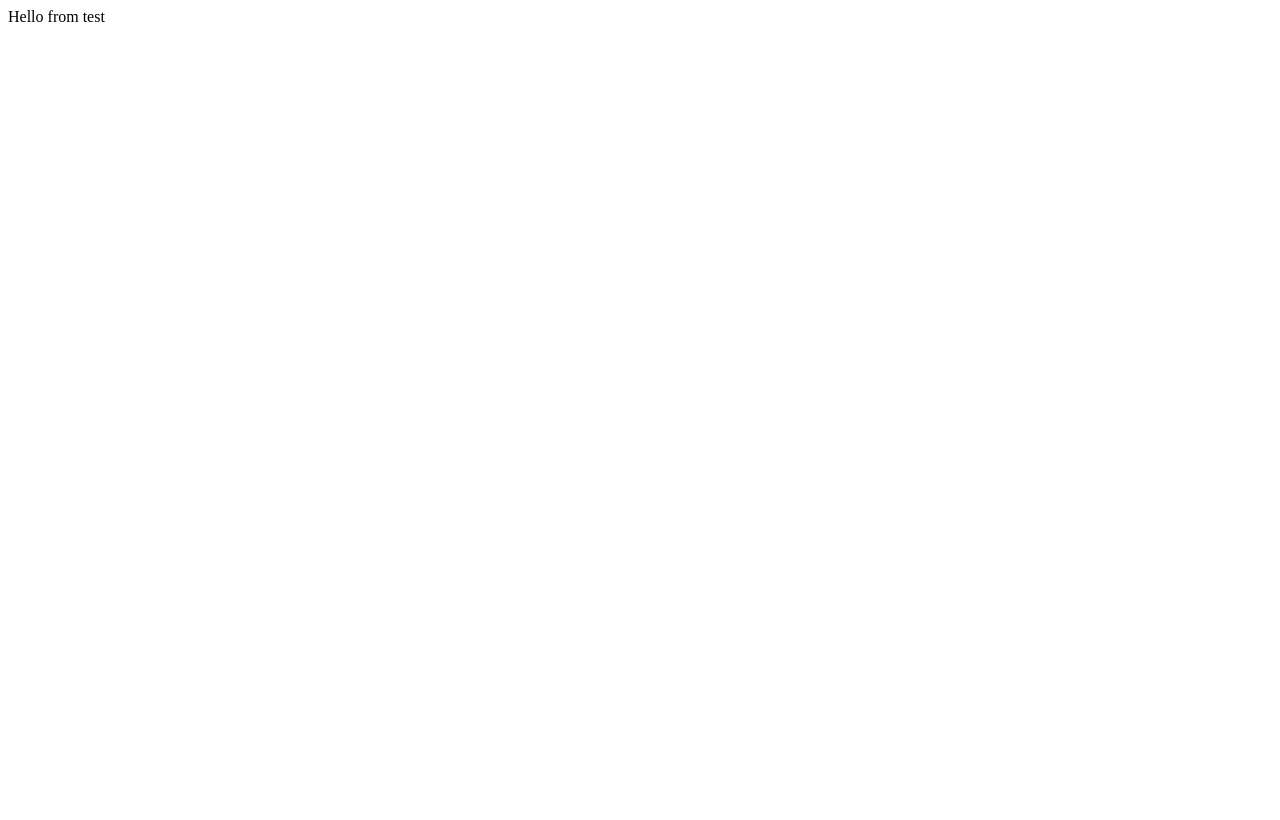
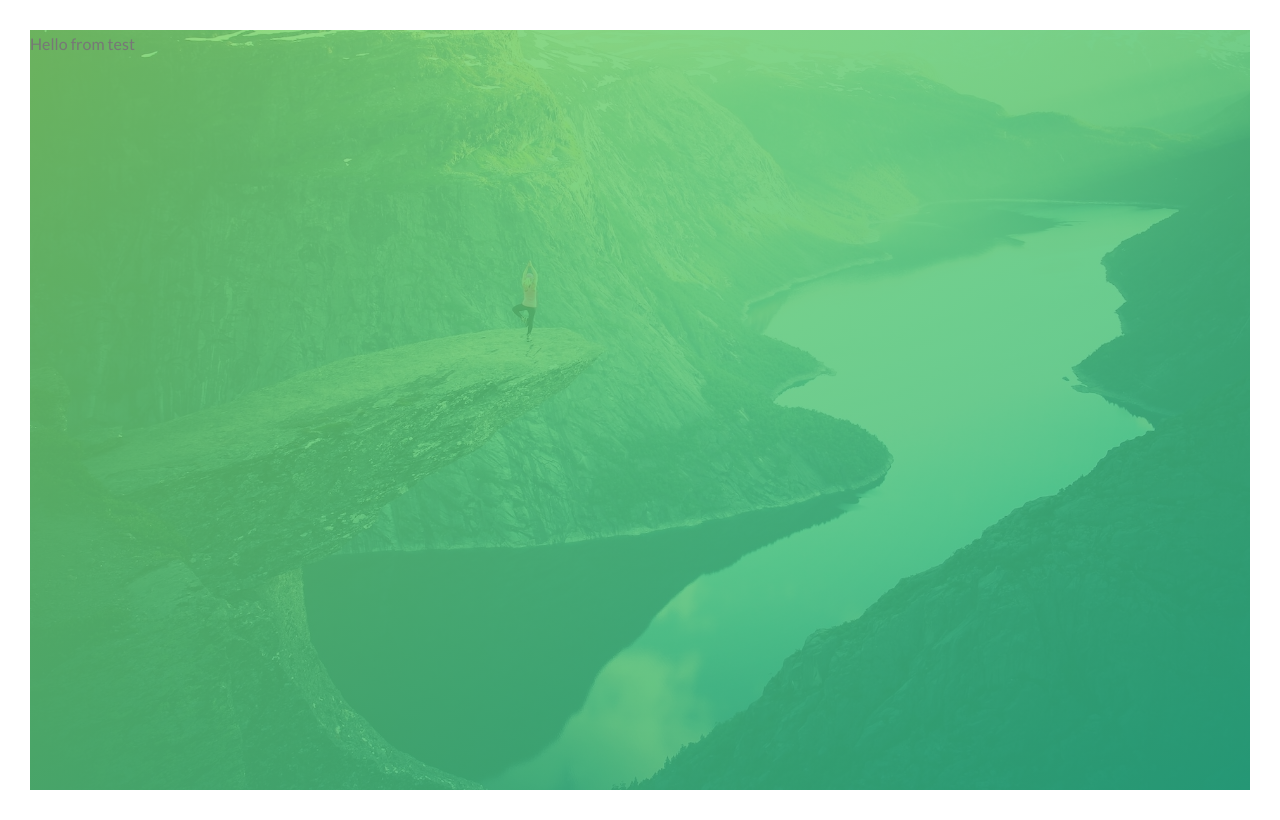
Before and after one commit to flukerbooker/AdvanceCSS, a plain HTML site: page Natour/index.html in a window 1280 px wide. Drawn offline with Linux system fonts and the light colour scheme.

Commit message:
[ADD] Background header

```diff
--- a/Natour/css/style.css
+++ b/Natour/css/style.css
@@ -7,12 +7,19 @@
 body{
     font-family: 'Lato', sans-serif;
     font-weight: 400;
-    font: 1em sans-serif;
+    font: 16px;
     line-height: 1.7;
     color: #777;
+    padding: 30px;
 }
 
 .header{
     height: 95vh;
-    background-image: none;
+    background-image: linear-gradient(
+        to right bottom,
+         #7fd567d0,
+         #28b485d0
+    ),
+    url('../img/hero.jpg');
+    background-size: cover;
 }
--- a/Natour/index.html
+++ b/Natour/index.html
@@ -5,6 +5,7 @@
     <meta name="viewport" content="width=device-width, initial-scale=1.0">
     <link rel="preconnect" href="https://fonts.gstatic.com">
     <link href="https://fonts.googleapis.com/css2?family=Lato:wght@100;300;400;700;900&display=swap" rel="stylesheet">
+    <link rel="stylesheet" href="css/style.css">
     <title>Natour</title>
 </head>
 <body>
```
